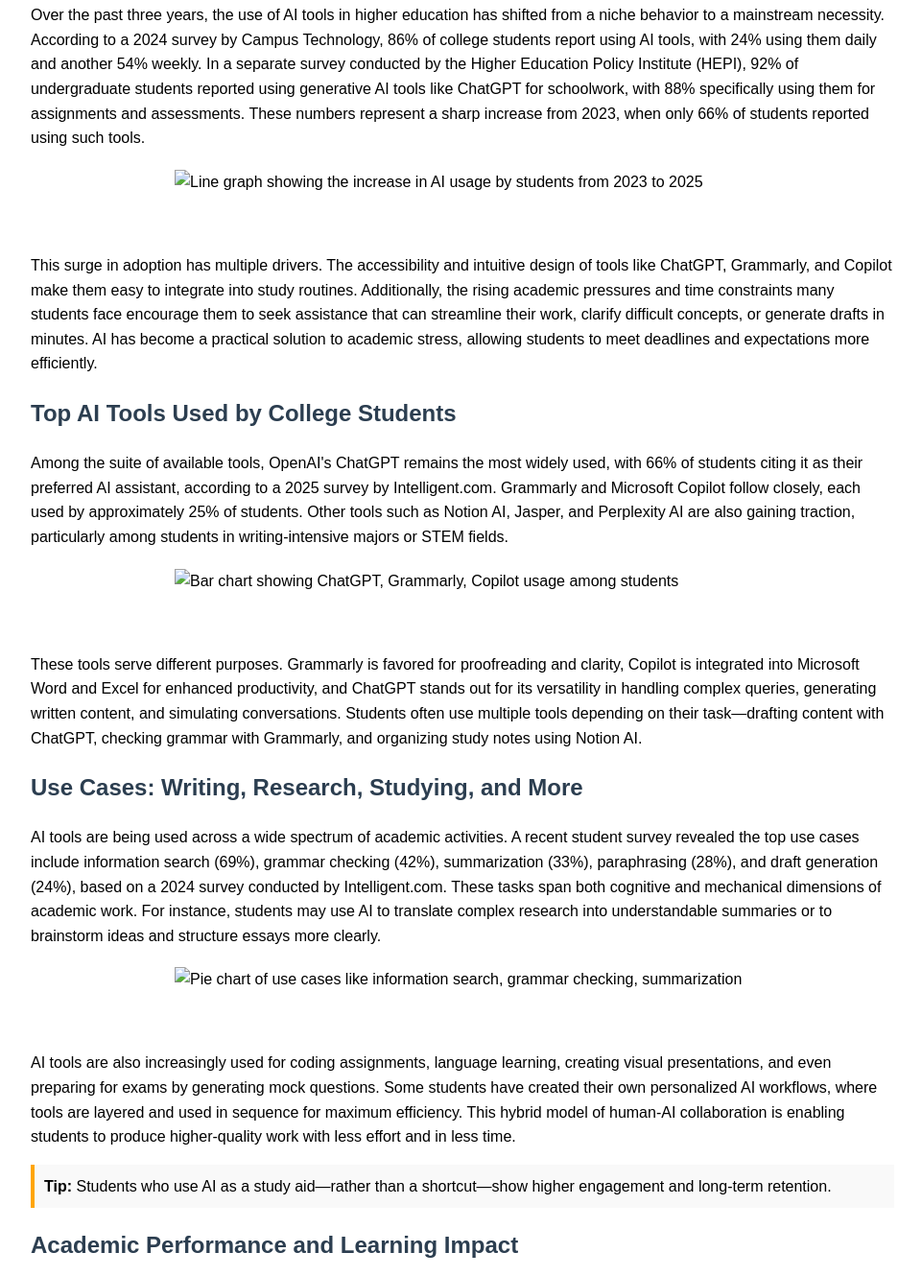
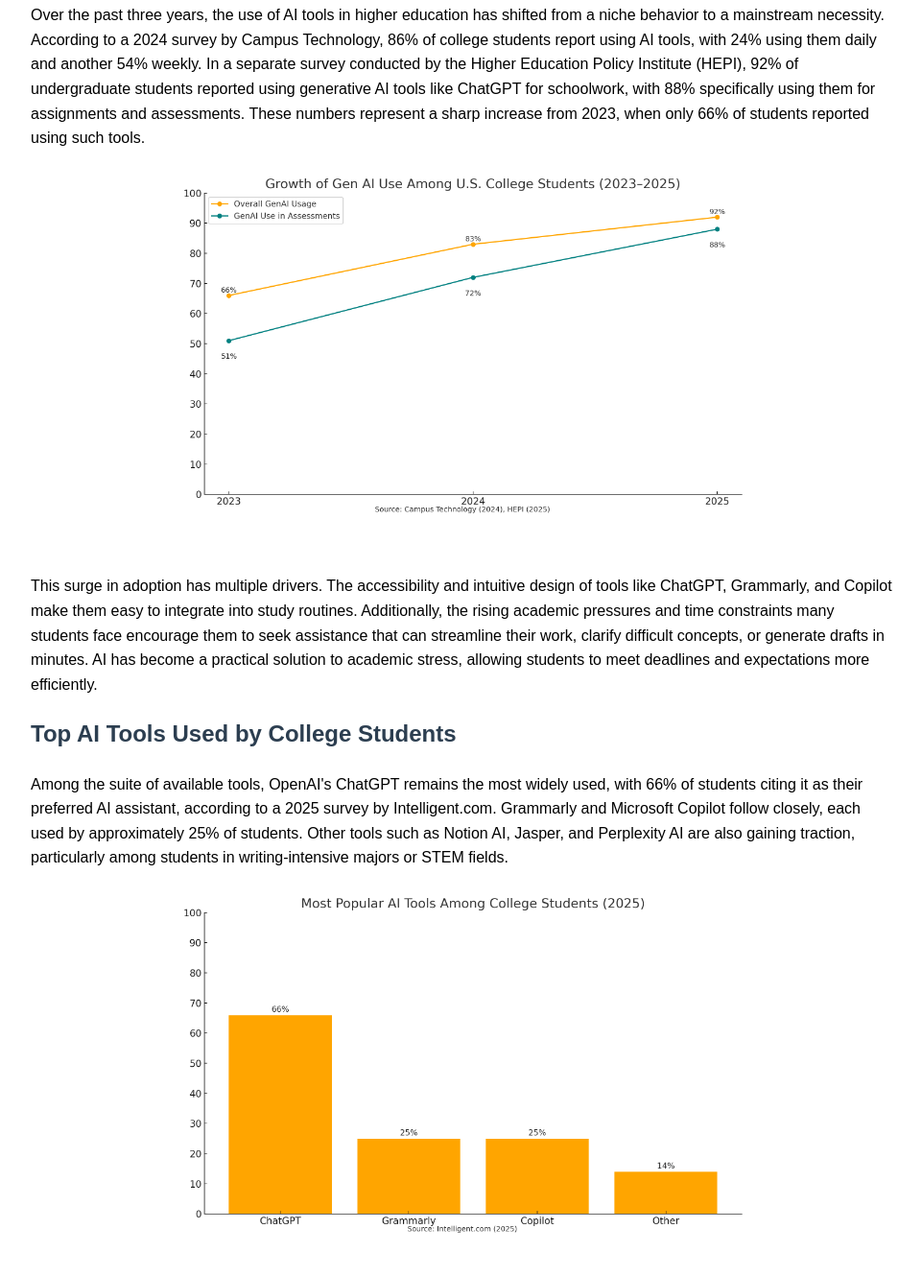
Before and after one commit to Alandersong/college-ai-whitepaper, a plain HTML site: page How U.S. College Students Use AI in 2025.html in a window 1280 px wide. Shown: the part 1559-2889 px from the top of the page at 96% size, without its empty margins (158-1119 px from the left). Drawn offline with Linux system fonts and the light colour scheme.

Commit message:
Update How U.S. College Students Use AI in 2025.html

```diff
--- a/How U.S. College Students Use AI in 2025.html
+++ b/How U.S. College Students Use AI in 2025.html
@@ -65,17 +65,17 @@
 
 <h2 id="adoption">AI Adoption Trends: From Curiosity to Necessity</h2>
 <p>Over the past three years, the use of AI tools in higher education has shifted from a niche behavior to a mainstream necessity. According to a 2024 survey by Campus Technology, 86% of college students report using AI tools, with 24% using them daily and another 54% weekly. In a separate survey conducted by the Higher Education Policy Institute (HEPI), 92% of undergraduate students reported using generative AI tools like ChatGPT for schoolwork, with 88% specifically using them for assignments and assessments. These numbers represent a sharp increase from 2023, when only 66% of students reported using such tools.</p>
-<p><img src="images/genai_usage_trend.png" alt="Line graph showing the increase in AI usage by students from 2023 to 2025" width="600"><br><span style="font-size: 0.9em; color: #555;"></span></p>
+<p><img src="genai_usage_trend.png" alt="Line graph showing the increase in AI usage by students from 2023 to 2025" width="600"><br><span style="font-size: 0.9em; color: #555;"></span></p>
 <p>This surge in adoption has multiple drivers. The accessibility and intuitive design of tools like ChatGPT, Grammarly, and Copilot make them easy to integrate into study routines. Additionally, the rising academic pressures and time constraints many students face encourage them to seek assistance that can streamline their work, clarify difficult concepts, or generate drafts in minutes. AI has become a practical solution to academic stress, allowing students to meet deadlines and expectations more efficiently.</p>
 
 <h2 id="tools">Top AI Tools Used by College Students</h2>
 <p>Among the suite of available tools, OpenAI's ChatGPT remains the most widely used, with 66% of students citing it as their preferred AI assistant, according to a 2025 survey by Intelligent.com. Grammarly and Microsoft Copilot follow closely, each used by approximately 25% of students. Other tools such as Notion AI, Jasper, and Perplexity AI are also gaining traction, particularly among students in writing-intensive majors or STEM fields.</p>
-<p><img src="images/ai_tool_usage_2025.png" alt="Bar chart showing ChatGPT, Grammarly, Copilot usage among students" width="600"><br><span style="fontsize: 0.9em; color: #555;"></span></p>
+<p><img src="ai_tool_usage_2025.png" alt="Bar chart showing ChatGPT, Grammarly, Copilot usage among students" width="600"><br><span style="fontsize: 0.9em; color: #555;"></span></p>
 <p>These tools serve different purposes. Grammarly is favored for proofreading and clarity, Copilot is integrated into Microsoft Word and Excel for enhanced productivity, and ChatGPT stands out for its versatility in handling complex queries, generating written content, and simulating conversations. Students often use multiple tools depending on their task—drafting content with ChatGPT, checking grammar with Grammarly, and organizing study notes using Notion AI.</p>
 
 <h2 id="use-cases">Use Cases: Writing, Research, Studying, and More</h2>
 <p>AI tools are being used across a wide spectrum of academic activities. A recent student survey revealed the top use cases include information search (69%), grammar checking (42%), summarization (33%), paraphrasing (28%), and draft generation (24%), based on a 2024 survey conducted by Intelligent.com. These tasks span both cognitive and mechanical dimensions of academic work. For instance, students may use AI to translate complex research into understandable summaries or to brainstorm ideas and structure essays more clearly.</p>
-<p><img src="images/ai_use_cases_2025.png" alt="Pie chart of use cases like information search, grammar checking, summarization" width="600"><br><span style="font-size: 0.9em; color: #555;"></span></p>
+<p><img src="ai_use_cases_2025.png" alt="Pie chart of use cases like information search, grammar checking, summarization" width="600"><br><span style="font-size: 0.9em; color: #555;"></span></p>
 <p>AI tools are also increasingly used for coding assignments, language learning, creating visual presentations, and even preparing for exams by generating mock questions. Some students have created their own personalized AI workflows, where tools are layered and used in sequence for maximum efficiency. This hybrid model of human-AI collaboration is enabling students to produce higher-quality work with less effort and in less time.</p>
 
 <div class="callout" style="background:#f9f9f9; border-left:4px solid #ffa500; padding: 10px; margin: 1em 0;"> <strong>Tip:</strong> Students who use AI as a study aid—rather than a shortcut—show higher engagement and long-term retention. </div>
@@ -95,13 +95,13 @@
 <h2 id="faculty">Faculty Perspectives and Pedagogical Adjustments</h2>
 <p>Faculty members are divided in their views on AI. While some embrace the technology as an opportunity to rethink pedagogy, others see it as a threat to academic integrity and student independence. In response to the rise of AI-assisted cheating, 71% of instructors have begun monitoring assignments more closely, and 61% have redesigned assessments to be more AI-resilient, based on a faculty poll published by Inside Higher Ed in 2024. This includes open-book exams, in-class essays, and oral presentations that emphasize process over product.</p>
 <p>Some professors are also experimenting with AI-inclusive assignments that ask students to use AI tools but then reflect on the process—comparing AI-generated answers with their own or analyzing errors and biases in AI outputs. These activities not only make cheating more difficult but also teach students to think critically about the technology itself.</p>
-<p><img src="images/faculty_vs_students_attitudes.png" alt="Bar chart comparing student and faculty attitudes toward AI" width="600"><br><span style="font-size: 0.9em; color: #555;"></span></p>
+<p><img src="faculty_vs_students_attitudes.png" alt="Bar chart comparing student and faculty attitudes toward AI" width="600"><br><span style="font-size: 0.9em; color: #555;"></span></p>
 
 <div class="callout" style="background:#f9f9f9; border-left:4px solid #ffa500; padding: 10px; margin: 1em 0;"> <strong>Equity Check:</strong> Students from lower-income backgrounds may only have access to limited AI tools—amplifying digital divides. </div>
 <h2 id="equity">Equity and Accessibility in AI Use</h2>
 <p>While AI has the potential to democratize education, it also poses risks for deepening existing inequities. Students at well-funded universities often have access to premium AI subscriptions, personalized tutoring platforms, and institutional guidance. Meanwhile, students from lower-income backgrounds may rely solely on free versions with limited functionality, as noted in the HEPI (2025) Equity in AI Access study.</p>
 <p>Additionally, students with disabilities have reported using AI as an accessibility tool—for instance, converting text to speech, simplifying dense academic texts, or drafting responses more easily. However, accessibility features are often underpublicized or poorly integrated into mainstream tools. Closing these gaps will require deliberate efforts to ensure equitable access to high-quality AI resources across all student populations.</p>
-<p><img src="images/income_vs_ai_access.png" alt="Bar chart comparing AI tool access between low- and high-income students" width="600"><br><span style="font-size: 0.9em; color: #555;"></span></p>
+<p><img src="income_vs_ai_access.png" alt="Bar chart comparing AI tool access between low- and high-income students" width="600"><br><span style="font-size: 0.9em; color: #555;"></span></p>
 
 <h2 id="future">Future Outlook: AI and the Evolution of Academic Culture</h2>
 <p>As AI continues to evolve, so too will its role in academia. In the next five years, we can expect deeper integration of AI into learning management systems, personalized feedback tools, and intelligent tutoring systems. AI will not just assist students—it will also support faculty by automating grading, generating syllabi, and monitoring student progress.</p>
```
